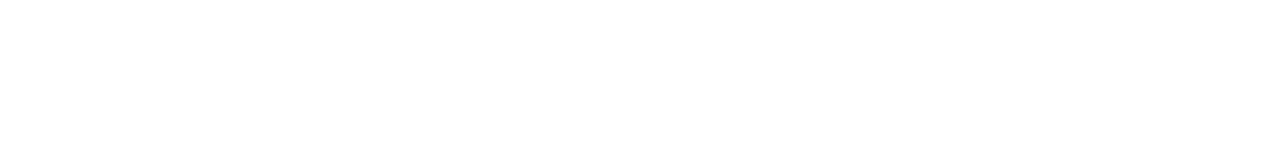
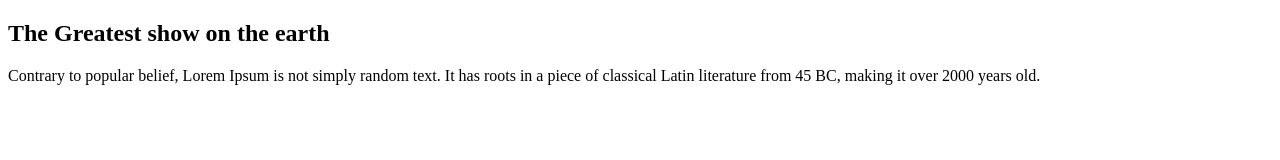
Before and after one commit to Summiya12/WORLD-CUP, a plain HTML site: page index.html in a window 1280 px wide. Drawn offline with Linux system fonts and the light colour scheme.

Commit message:
commited

```diff
--- a/index.html
+++ b/index.html
@@ -5,10 +5,20 @@
     <meta charset="UTF-8">
     <meta http-equiv="X-UA-Compatible" content="IE=edge">
     <meta name="viewport" content="width=device-width, initial-scale=1.0">
-    <title>Donate-today</title>
+    <title>World-Cup</title>
 </head>
 
 <body>
+    <section class="section-1">
+        <div>
+            <h1>The Greatest show on the earth</h1>
+            <p>Contrary to popular belief, Lorem Ipsum is not simply random text. It has roots in a piece of classical
+                Latin literature from 45 BC, making it over 2000 years old.</p>
+
+        </div>
+        <div></div>
+
+    </section>
 
 </body>
 
```
